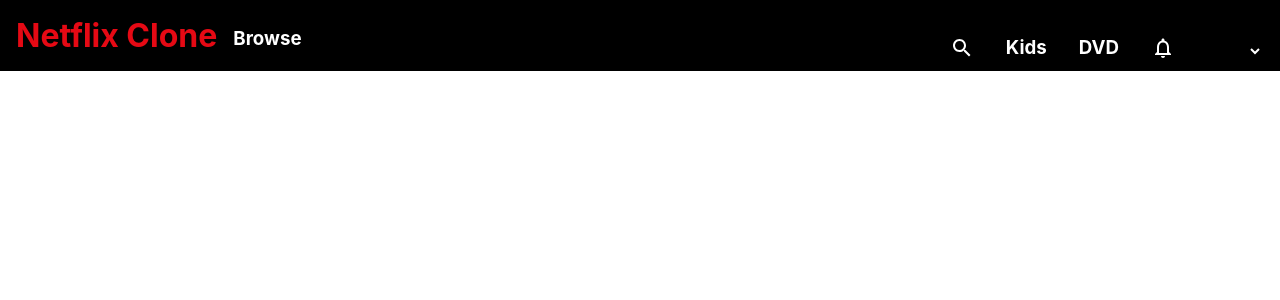
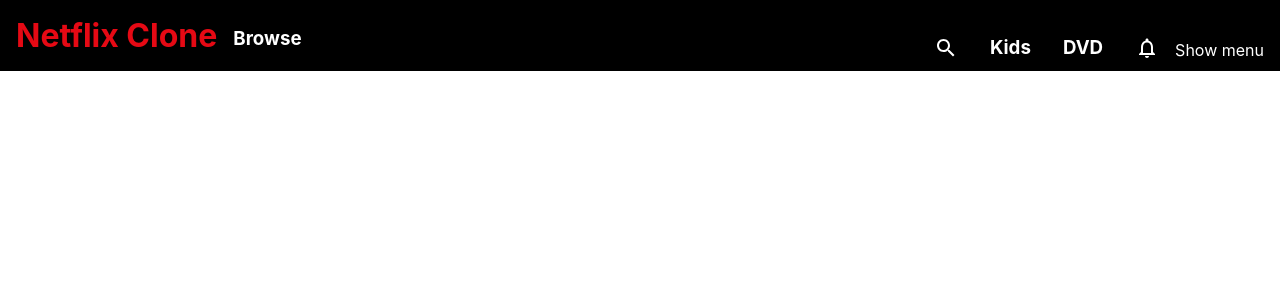
Before and after one commit to zasuh/netflix-home-clone, a React (Create React App) app: page / in a window 1280 px wide. Shown: the top 300 px of the page. Built offline with nearby package versions, Linux system fonts and the light colour scheme.

Commit message:
[NC] Added: dropdown is now a component

```diff
--- a/src/components/navbar-dropdown.tsx
+++ b/src/components/navbar-dropdown.tsx
@@ -1,28 +1,28 @@
-import React from 'react';
+import React, { useState } from 'react';
 import styled from 'styled-components';
 
 const Dropdown = styled.div`
   display: inline-block;
 `
 
-const DropdownSelect = styled.select`
+const DropdownSelect = styled.div`
   background-color: black;
   color: white;
   border: solid black 1px;
 `
 
 const NavbarDropdown: React.FC = () => {
+  const [menu, setMenu] = useState(false);
   return (
     <Dropdown>
-      <DropdownSelect name="pets">
-        <option value=""></option>
-        <option value="dog">Dog</option>
-        <option value="cat">Cat</option>
-        <option value="hamster">Hamster</option>
-        <option value="parrot">Parrot</option>
-        <option value="spider">Spider</option>
-        <option value="goldfish">Goldfish</option>
-      </DropdownSelect>
+      <div onClick={() => setMenu(!menu)}>Show menu</div>
+      {menu ? (
+        <DropdownSelect>
+          <button>Item1</button>
+          <button>Item2</button>
+          <button>Item3</button>
+        </DropdownSelect>
+      ) : null }
     </Dropdown>
   )
 }
```
